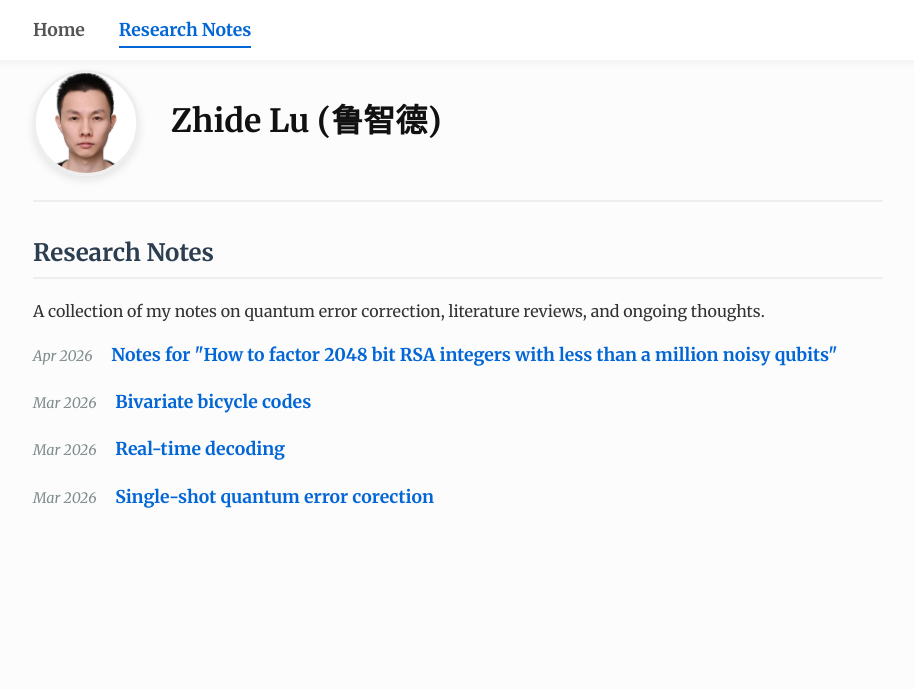
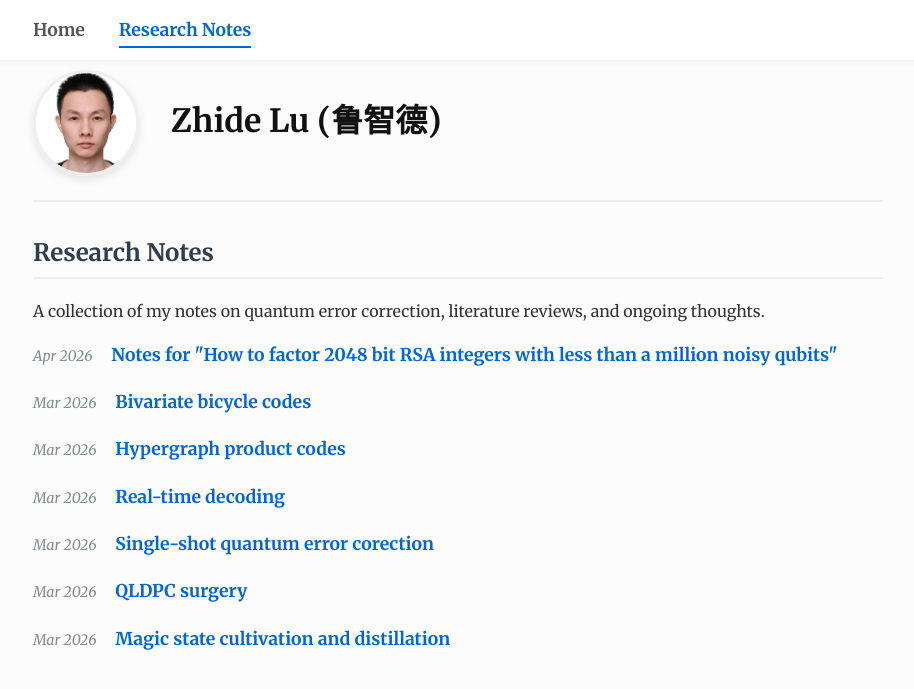
Before and after one commit to ZhideLu/ZhideLu.github.io, a Jekyll site: the page notes.html, which Jekyll copies as it is, in a window 1280 px wide. Shown: the top 689 px of the page, without its empty margins (182-1096 px from the left). Built offline with Jekyll 4.4.1, drawn with Linux system fonts in a browser that asks for light colours.

Commit message:
Update notes.html

```diff
--- a/notes.html
+++ b/notes.html
@@ -155,6 +155,11 @@
 
             <li>
                 <span class="note-date">Mar 2026</span>
+                <a href="HGP_codes.html" class="note-title">Hypergraph product codes</a>
+            </li>
+
+            <li>
+                <span class="note-date">Mar 2026</span>
                 <a href="real_time_decoding.html" class="note-title">Real-time decoding</a>
             </li>
 
@@ -163,6 +168,16 @@
                 <a href="single-shot_QEC.html" class="note-title">Single-shot quantum error corection</a>
                 <!-- <div class="note-summary">Explorations on hardware implementations to achieve sub-microsecond logical cycle targets.</div> -->
             </li>
+
+            <li>
+                <span class="note-date">Mar 2026</span>
+                <a href="QLDPC_surgery.html" class="note-title">QLDPC surgery</a>
+            </li>
+
+            <li>
+                <span class="note-date">Mar 2026</span>
+                <a href="Magic_state.html" class="note-title">Magic state cultivation and distillation</a>
+            </li>
         </ul>
     </section>
 
```
